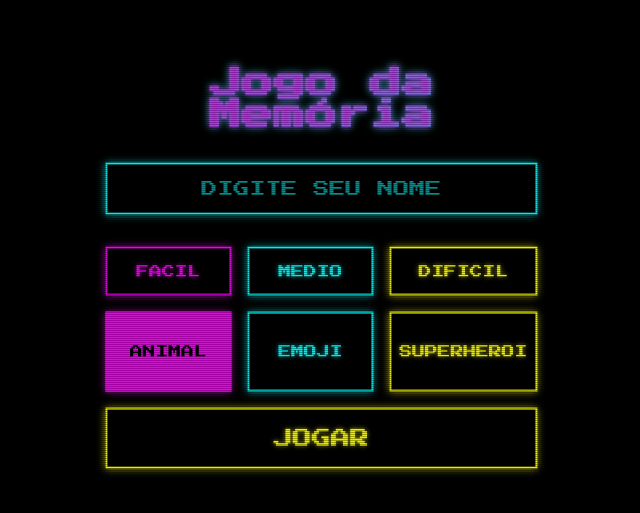
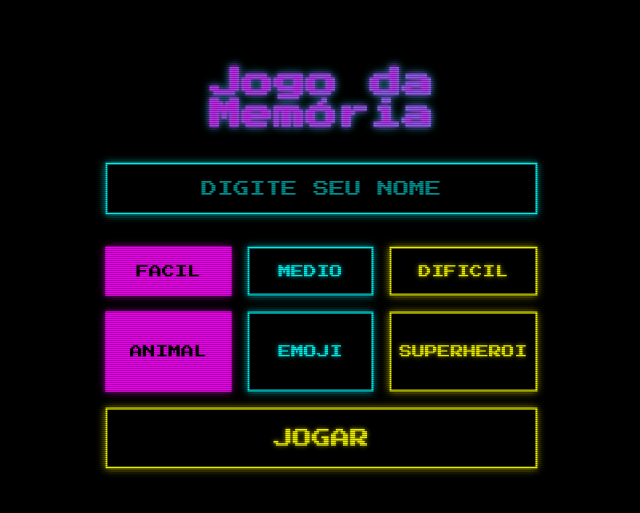
Before and after one commit to lucasgontijo13/JogoDaMemoria, a React (Vite) app: page / in a window 1280 px wide. Shown: the part 133-646 px from the top of the page, without its empty margins (294-934 px from the left). Built offline with nearby package versions, Linux system fonts and the light colour scheme.

Commit message:
FAcil nao começa ativado

```diff
--- a/src/App.jsx
+++ b/src/App.jsx
@@ -8,7 +8,7 @@ function App() {
   const [gameState, setGameState] = useState('menu');
 
   // Os estados do jogo agora são a única fonte da verdade
-  const [difficulty, setDifficulty] = useState('Fácil');
+  const [difficulty, setDifficulty] = useState('Facil');
   const [theme, setTheme] = useState('ANIMAL');
   const [playerName, setPlayerName] = useState('');
 
--- a/src/components/GameMenu/GameMenu.jsx
+++ b/src/components/GameMenu/GameMenu.jsx
@@ -1,4 +1,4 @@
-import React from 'react'; // O useState não é mais necessário aqui
+import React from 'react';
 import './GameMenu.css';
 
 // 1. Recebe todos os valores e funções como props
```
